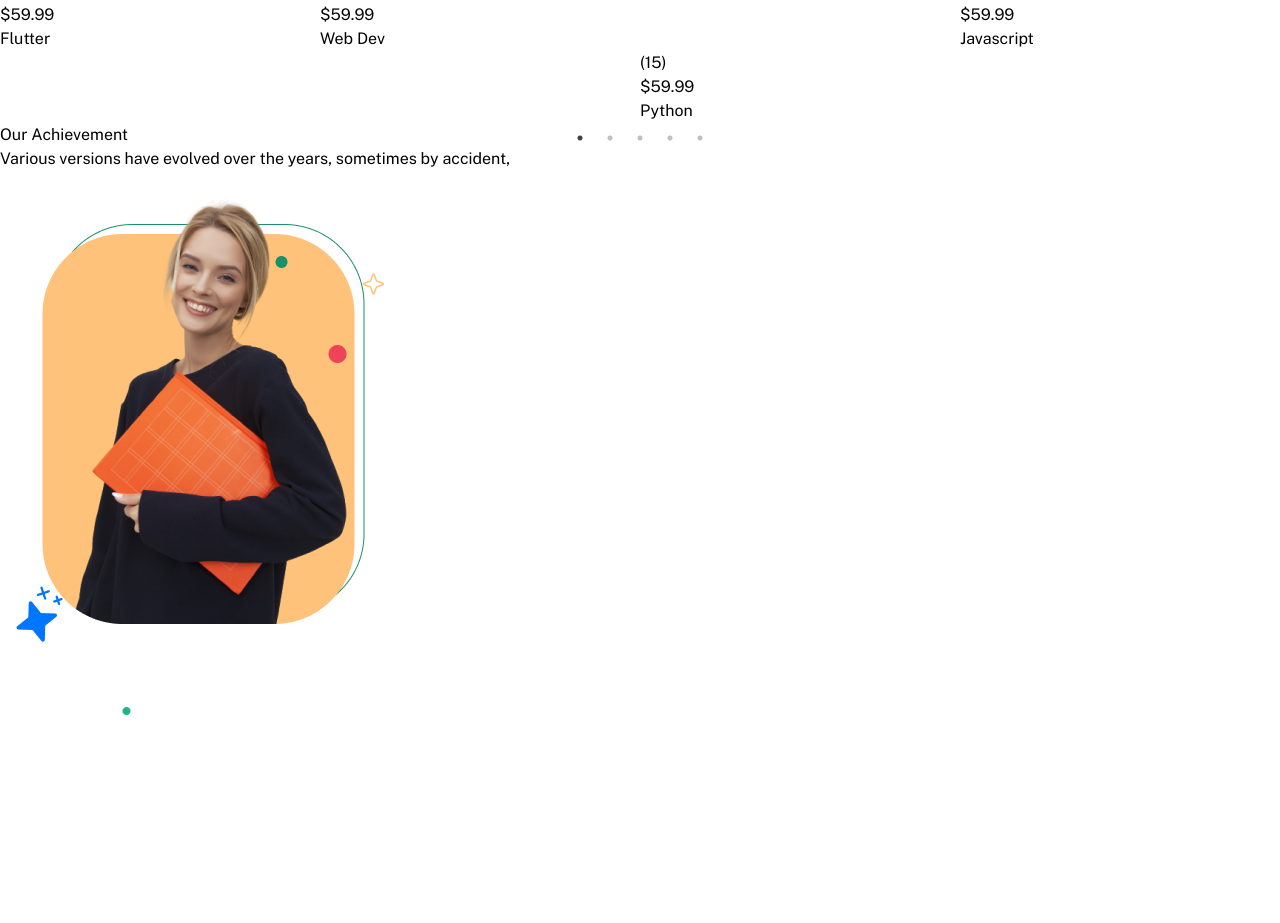
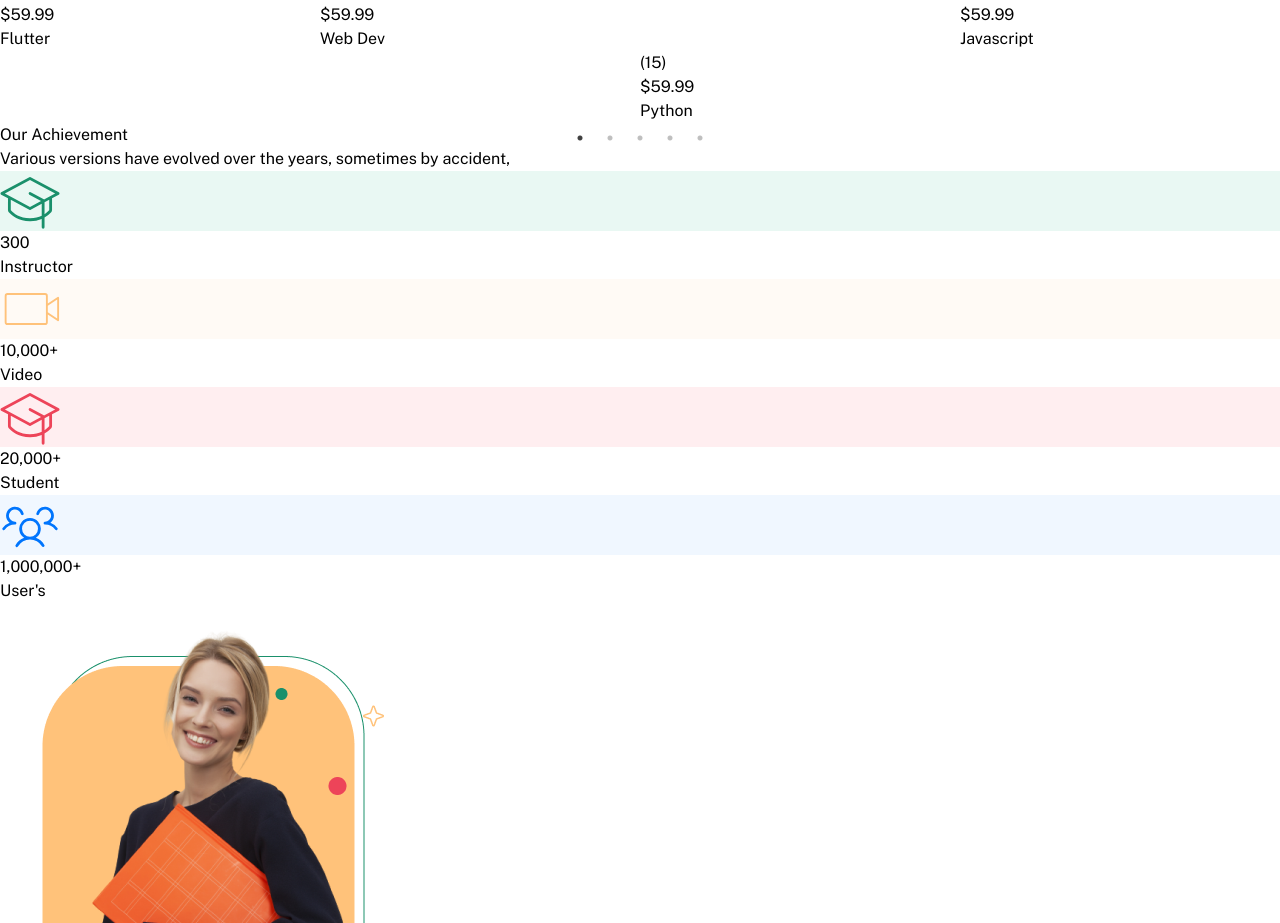
Before and after one commit to Babycoder/e-learning, a React (Vite) app: page / in a window 1280 px wide. Shown: the part 3191-4114 px from the top of the page. Before the commit the page ends 3906 px from the top, so only its background shows below. Built offline with nearby package versions, Linux system fonts and the light colour scheme.

Commit message:
Achievements section done

```diff
--- a/src/components/Achievement.jsx
+++ b/src/components/Achievement.jsx
@@ -1,11 +1,15 @@
 import React from "react";
 import { achievement } from "../assets/index";
+import AchievementCard from "./AchievementCard";
+import { achievements } from "../data/Achievements";
+
 const Achievement = () => {
   return (
     <>
       <div className="w-full bg-white py-32">
         <div className="max-w-[1480px] m-auto grid md:grid-cols-2">
-          <div className="md:my-16">
+          <div className="md:my-24 flex flex-col  justify-between">
+            <div>
               <h1 className="md:text-4xl text-3xl font-medium">
                 Our <span className="text-[#20B486]">Achievement</span>
               </h1>
@@ -13,11 +17,23 @@ const Achievement = () => {
                 Various versions have evolved over the years, sometimes by
                 accident,
               </p>
-            <div className="">
-
+            </div>
+            <div className="grid grid-cols-2 grid-rows-2 gap-12">
+              {achievements.map((achievement) => {
+                return (
+                  <AchievementCard
+                    key={achievement.id}
+                    achievement={{ ...achievement }}
+                  />
+                );
+              })}
             </div>
           </div>
-          <img src={achievement} className="md:m-auto m-auto mt-5" alt="achievement picture" />
+          <img
+            src={achievement}
+            className="md:m-auto m-auto mt-5"
+            alt="achievement picture"
+          />
         </div>
       </div>
     </>
--- /dev/null
+++ b/src/components/AchievementCard.jsx
@@ -0,0 +1,37 @@
+import React from "react";
+import { PiGraduationCapLight } from "react-icons/pi";
+import { PiVideoCameraThin } from "react-icons/pi";
+import { PiUsersThreeLight } from "react-icons/pi";
+
+const AchievementCard = ({ achievement }) => {
+  const bgColor = achievement.icon.bgc;
+
+  const selectIcon = (icon) => {
+    switch (icon.name) {
+      case "PiGraduationCapLight":
+        return <PiGraduationCapLight size={icon.size} color={icon.color} />;
+      case "PiVideoCameraThin":
+        return <PiVideoCameraThin size={icon.size} color={icon.color} />;
+      case "PiUsersThreeLight":
+        return <PiUsersThreeLight size={icon.size} color={icon.color} />;
+      default:
+        return null;
+    }
+  };
+
+  return (
+    <>
+      <div className="flex items-center gap-8">
+        <div className="w-fit rounded-md" style={{ backgroundColor: bgColor }}>
+          {selectIcon(achievement.icon)}
+        </div>
+        <div>
+          <h2 className="text-2xl font-semibold">{achievement.count}</h2>
+          <p className="text-[#6D737A]">{achievement.category}</p>
+        </div>
+      </div>
+    </>
+  );
+};
+
+export default AchievementCard;
--- a/src/components/index.js
+++ b/src/components/index.js
@@ -3,6 +3,7 @@ import Hero from "./Hero";
 import Companies from "./Companies";
 import Courses from "./Courses";
 import Achievement from "./Achievement";
+import AchievementCard from "./AchievementCard";
 
 const slickSettings = {
   dots: true,
@@ -42,4 +43,4 @@ const slickSettings = {
   ],
 };
 
-export { Hero, Navbar, Companies, Courses, Achievement, slickSettings };
+export { Hero, Navbar, Companies, Courses, Achievement, AchievementCard, slickSettings };
--- /dev/null
+++ b/src/data/Achievements.js
@@ -0,0 +1,46 @@
+export const achievements = [
+  {
+    id: 1,
+    icon: {
+      name: "PiGraduationCapLight",
+      size: 60,
+      color: "1A906B",
+      bgc: "#E9F8F3",
+    },
+    count: "300",
+    category: "Instructor",
+  },
+  {
+    id: 2,
+    icon: {
+      name: "PiVideoCameraThin",
+      size: 60,
+      color: "#FFC27A",
+      bgc: "#FFFAF5",
+    },
+    count: "10,000+",
+    category: "Video",
+  },
+  {
+    id: 3,
+    icon: {
+      name: "PiGraduationCapLight",
+      size: 60,
+      color: "#ED4459",
+      bgc: "#FFEEF0",
+    },
+    count: "20,000+",
+    category: "Student",
+  },
+  {
+    id: 4,
+    icon: {
+      name: "PiUsersThreeLight",
+      size: 60,
+      color: "#0075FD",
+      bgc: "#F0F7FF",
+    },
+    count: "1,000,000+",
+    category: "User's",
+  },
+];
```
Lines whose indentation alone changed are shown as unchanged.
